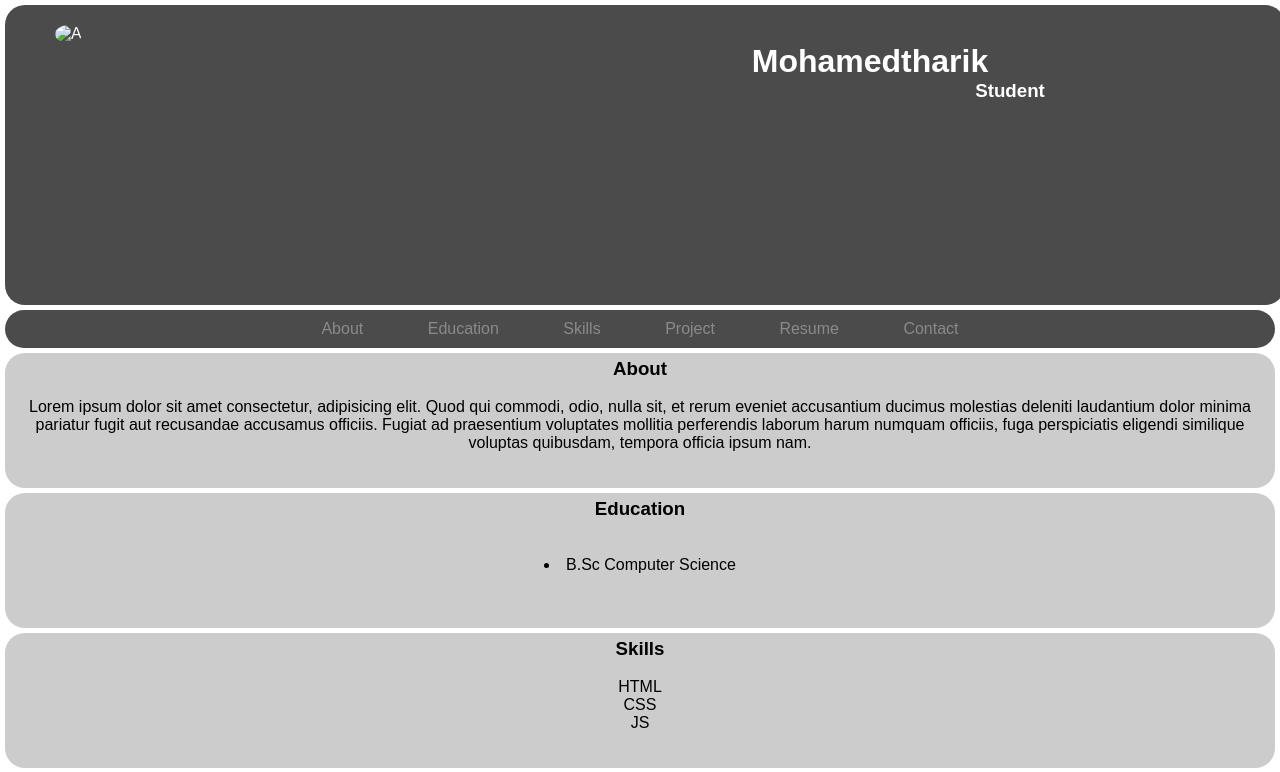
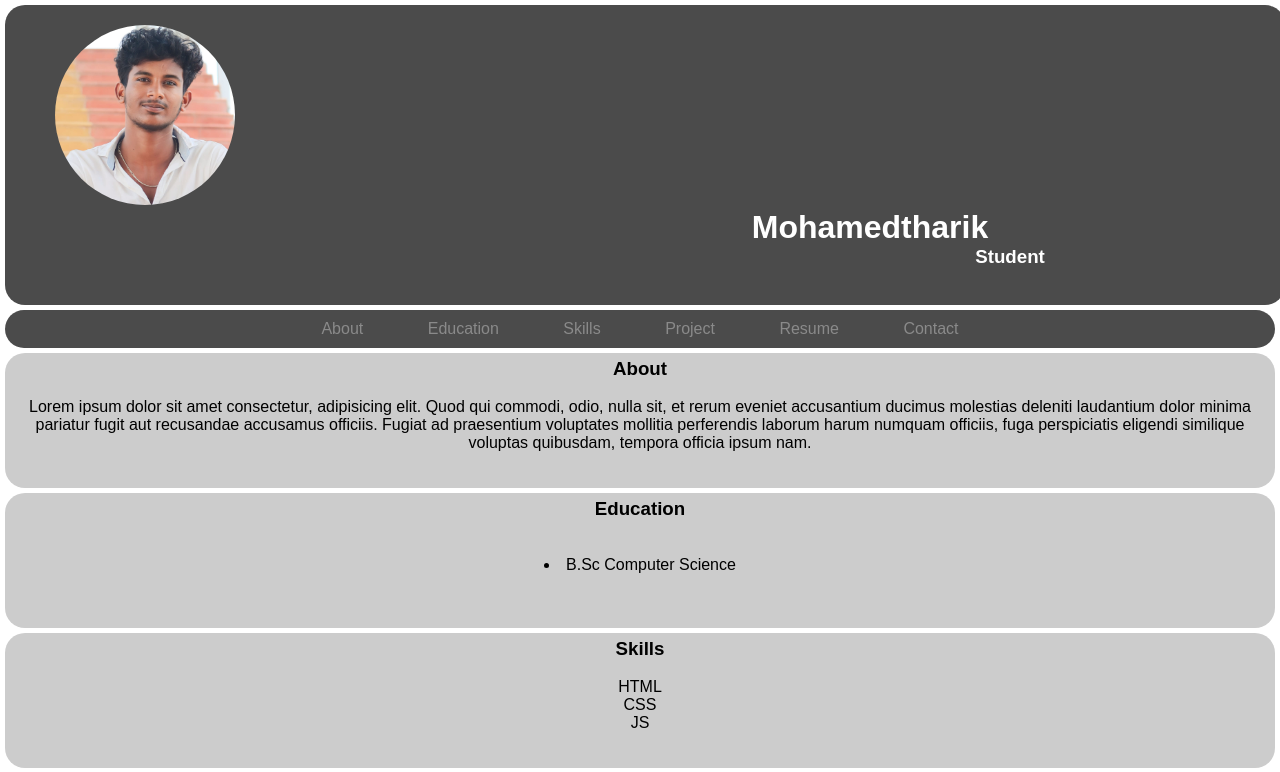
Before and after one commit to MohamedtharikM/Digitalportfolio, a plain HTML site: page index.html in a window 1280 px wide. Shown: the top 772 px of the page. Drawn offline with Linux system fonts and the light colour scheme.

Commit message:
Update index.html

```diff
--- a/index.html
+++ b/index.html
@@ -10,7 +10,7 @@
 
     </div>
     <div class="name" >
-        <img src="tharik.jpeg.jpg" alt="A" >
+        <img src="IMG-20231027-WA0013.jpg" alt="A" >
         <center><h1  class="name-h">Mohamedtharik</h1><br>
         <h3  class="name-j">Student</h3></center>
     </div>
```
